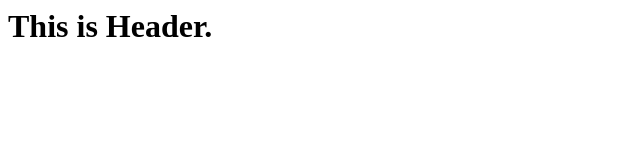
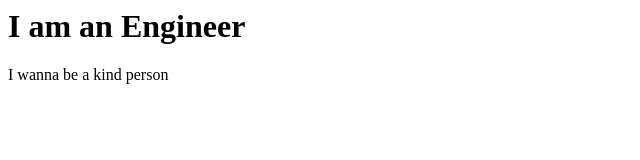
Before and after one commit to iiabhi/clocks-out, a plain HTML site: page index.html in a window 1280 px wide. Shown: the whole page, without its empty margins (0-640 px from the left). Drawn offline with Linux system fonts and the light colour scheme.

Commit message:
Update index.html

```diff
--- a/index.html
+++ b/index.html
@@ -1 +1,11 @@
-<h1>This is Header.</h1>
+<html>
+  <head>
+    <title>
+      MY First Website
+    </title>
+  </head>
+  <body>
+    <h1>I am an Engineer</h1>
+    <p>I wanna be a kind person</p>
+  </body>
+</html>
```
